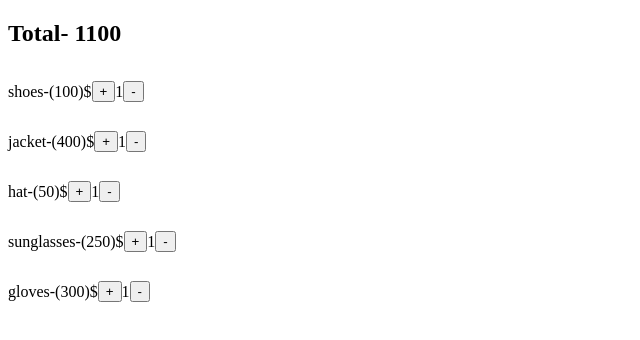
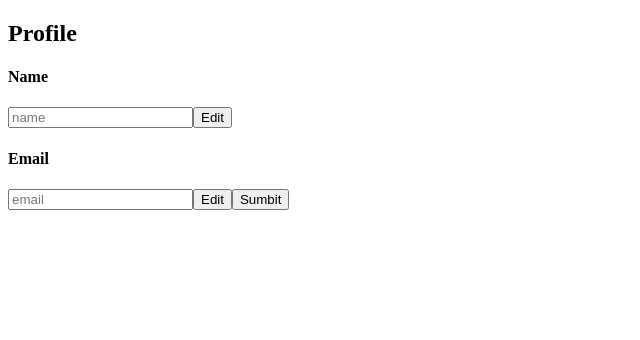
Before and after one commit to swethaogeti/react-hooks-practice, a React (Create React App) app: page / in a window 1280 px wide. Shown: the top 340 px of the page, without its empty margins (0-640 px from the left). Built offline with nearby package versions, Linux system fonts and the light colour scheme.

Commit message:
initial commit solve

```diff
--- a/src/App.js
+++ b/src/App.js
@@ -18,6 +18,7 @@ import { SubcribeEmail } from "./practiceSet-1/SubcribeEmail";
 import { RemoveItem } from "./practiceSet-1/RemoveItem";
 import { LowerUpperLimit } from "./practiceSet-1/LowerUpperLimit";
 import { ProductCount } from "./practiceSet-1/ProductCount";
+import { DisableEdit } from "./practiceSet-1/DisableEdit";
 export default function App() {
   return (
     <div className="App">
@@ -39,7 +40,8 @@ export default function App() {
       {/* <SubcribeEmail /> */}
       {/* <RemoveItem /> */}
       {/* <LowerUpperLimit /> */}
-      <ProductCount />
+      {/* <ProductCount /> */}
+      <DisableEdit />
     </div>
   );
 }
--- /dev/null
+++ b/src/practiceSet-1/DisableEdit.js
@@ -0,0 +1,54 @@
+import { useState } from "react";
+
+export const DisableEdit = () => {
+  const [userDetails, setUserDetails] = useState({
+    name: "",
+    email: ""
+  });
+  const [disableName, setDisableName] = useState(false);
+  const [disableEmail, setDisableEmail] = useState(false);
+  const [msg, setMSg] = useState("");
+
+  const submitForm = () => {
+    if (userDetails.name !== "" && userDetails.email !== "") {
+      setMSg("data saved");
+      setDisableName(true);
+      setDisableEmail(true);
+    }
+  };
+
+  const editName = () => {
+    return setDisableName(false);
+  };
+
+  const editEmail = () => {
+    return setDisableEmail(false);
+  };
+  return (
+    <div>
+      <h2>Profile</h2>
+      <h4>Name</h4>
+      <input
+        placeholder="name"
+        value={userDetails.name}
+        disabled={disableName}
+        onChange={(e) =>
+          setUserDetails({ ...userDetails, name: e.target.value })
+        }
+      ></input>
+      <button onClick={() => editName()}>Edit</button>
+      <h4>Email</h4>
+      <input
+        placeholder="email"
+        value={userDetails.email}
+        disabled={disableEmail}
+        onChange={(e) =>
+          setUserDetails({ ...userDetails, email: e.target.value })
+        }
+      ></input>
+      <button onClick={() => editEmail()}>Edit</button>
+      <button onClick={() => submitForm()}>Sumbit</button>
+      <h2>{msg}</h2>
+    </div>
+  );
+};
```
